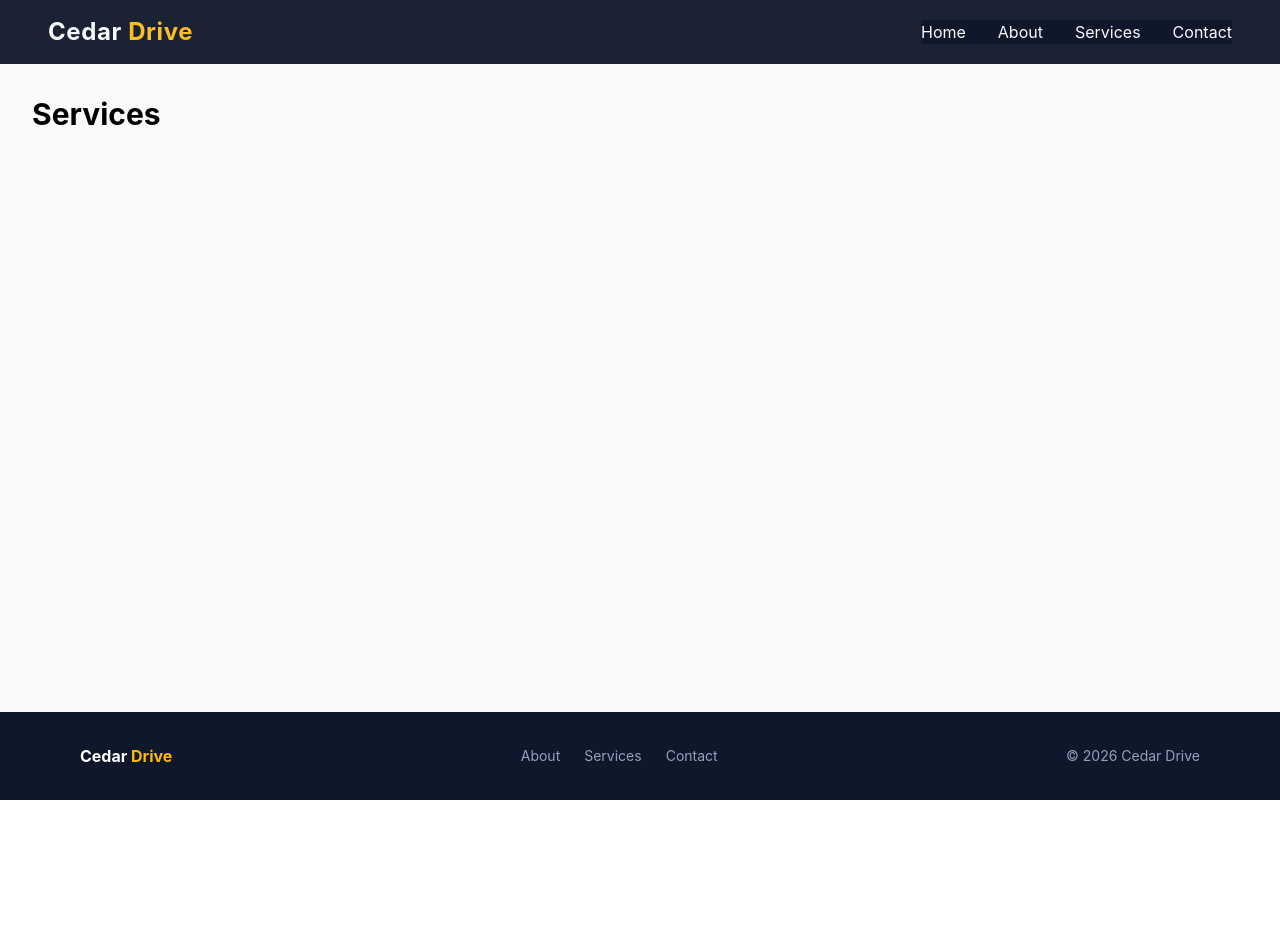
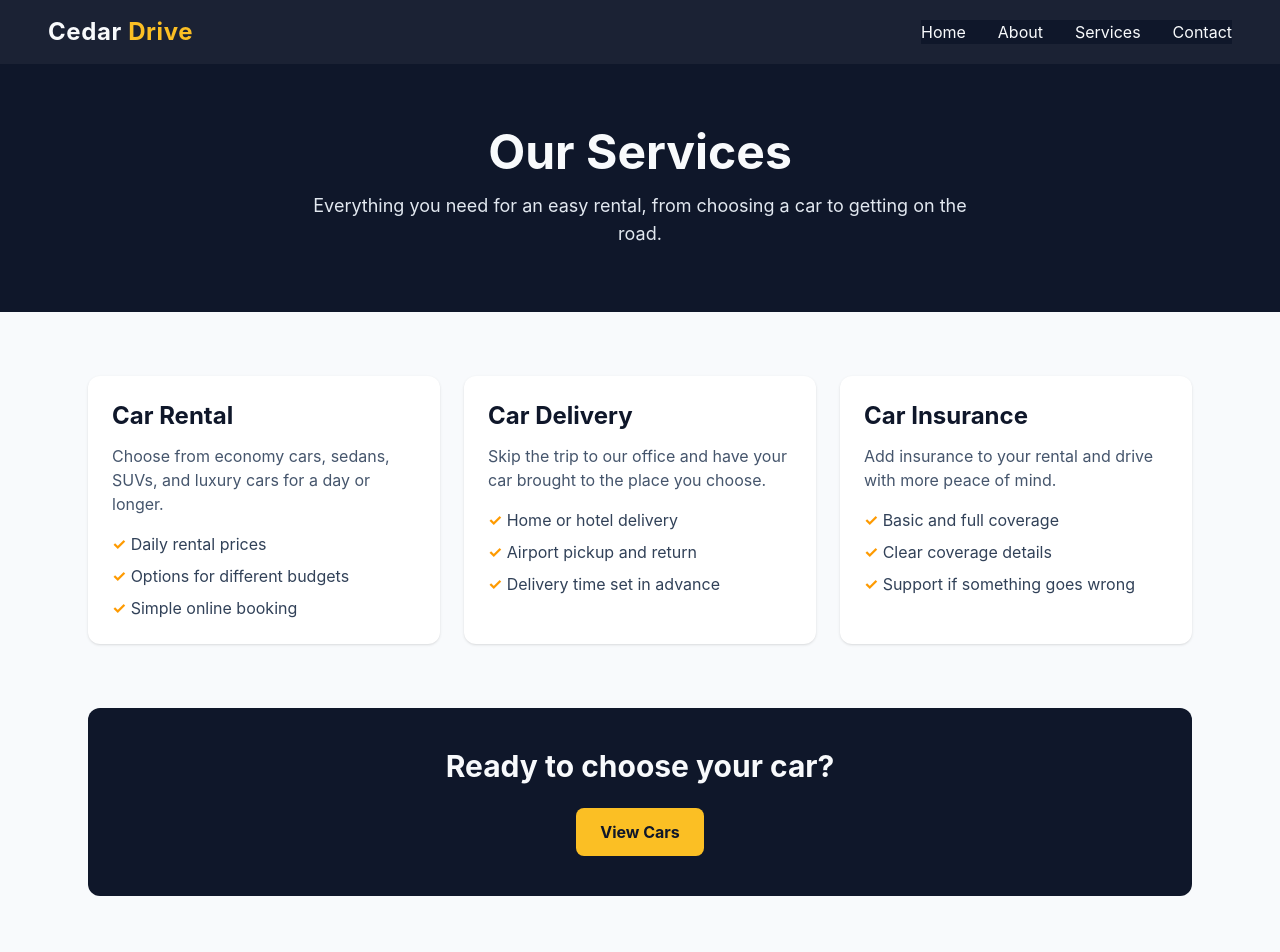
Before and after one commit to 52330825-cmyk/car-rental, a React (Vite) app: page /services in a window 1280 px wide. Shown: the top 952 px of the page. Before the commit the page ends 800 px from the top, so only its background shows below. Built offline with nearby package versions, Linux system fonts and the light colour scheme.

Commit message:
Add about and services pages

```diff
--- a/src/pages/About.jsx
+++ b/src/pages/About.jsx
@@ -1,5 +1,61 @@
+const values = [
+  {
+    title: 'Clear Prices',
+    text: 'The daily price is shown upfront, so customers know what to expect before booking.',
+  },
+  {
+    title: 'Well-Kept Cars',
+    text: 'Our cars are cleaned and checked before every rental.',
+  },
+  {
+    title: 'Friendly Support',
+    text: 'Our team is ready to help customers choose the right car and answer their questions.',
+  },
+]
 function About() {
-  return <h1 className="text-3xl font-bold p-8">About</h1>
+  return(
+<>
+<section className="bg-primary px-6 py-16 text-center text-accent">
+        <h1 className="text-4xl font-bold md:text-5xl">About Cedar Drive</h1>
+        <p className="mx-auto mt-4 max-w-2xl text-lg text-slate-200">
+          Making car rental simple, clear, and comfortable.
+        </p>
+      </section>
+      <section className="mx-auto grid max-w-6xl items-center gap-10 px-6 py-16 md:grid-cols-2">
+        <img
+          src="/images/car-4.jpg"
+          alt="A Hyundai Tucson parked near a wooden house"
+          className="h-80 w-full rounded-xl bg-slate-200 object-cover"
+        />
+ <div>
+          <h2 className="text-3xl font-bold text-primary">Who We Are</h2>
+          <p className="mt-4 text-slate-600">
+            Cedar Drive is a car rental company for everyday trips, family travel, and special
+            occasions. Customers can compare our cars, check the daily price, and book the one
+            that suits them.
+          </p>
+          <p className="mt-4 text-slate-600">
+            Our goal is to remove the stress from renting a car by keeping every step simple,
+            from choosing a car to picking it up.
+          </p>
+        </div>
+      </section>
+      <section className="mx-auto max-w-6xl px-6 pb-16">
+        <h2 className="text-3xl font-bold text-primary">What We Value</h2>
+
+        <div className="mt-8 grid gap-6 md:grid-cols-3">
+          {values.map((value) => (
+            <article key={value.title} className="rounded-xl bg-white p-6 shadow">
+              <h3 className="text-xl font-bold text-primary">{value.title}</h3>
+              <p className="mt-2 text-slate-600">{value.text}</p>
+            </article>
+          ))}
+        </div>
+      </section>
+
+</>
+
+  )
 }
 
 export default About
--- a/src/pages/Services.jsx
+++ b/src/pages/Services.jsx
@@ -1,5 +1,58 @@
+import { Link } from 'react-router-dom'
+const services = [
+  {
+    title: 'Car Rental',
+    text: 'Choose from economy cars, sedans, SUVs, and luxury cars for a day or longer.',
+    points: ['Daily rental prices', 'Options for different budgets', 'Simple online booking'],
+  },
+  {
+    title: 'Car Delivery',
+    text: 'Skip the trip to our office and have your car brought to the place you choose.',
+    points: ['Home or hotel delivery', 'Airport pickup and return', 'Delivery time set in advance'],
+  },
+  {
+    title: 'Car Insurance',
+    text: 'Add insurance to your rental and drive with more peace of mind.',
+    points: ['Basic and full coverage', 'Clear coverage details', 'Support if something goes wrong'],
+  },
+]
 function Services() {
-  return <h1 className="text-3xl font-bold p-8">Services</h1>
+  return(
+    <>
+    <section className="bg-primary px-6 py-16 text-center text-accent">
+        <h1 className="text-4xl font-bold md:text-5xl">Our Services</h1>
+        <p className="mx-auto mt-4 max-w-2xl text-lg text-slate-200">
+          Everything you need for an easy rental, from choosing a car to getting on the road.
+        </p>
+      </section>
+      <section className="mx-auto grid max-w-6xl gap-6 px-6 py-16 md:grid-cols-3">
+        {services.map((service) => (
+          <article key={service.title} className="rounded-xl bg-white p-6 shadow">
+            <h2 className="text-2xl font-bold text-primary">{service.title}</h2>
+            <p className="mt-3 text-slate-600">{service.text}</p>
+            <ul className="mt-4 space-y-2">
+              {service.points.map((point) => (
+                <li key={point} className="text-slate-700">
+                  <span className="font-bold text-amber-500">✓</span> {point}
+                </li>
+              ))}
+            </ul>
+          </article>
+        ))}
+      </section>
+      <section className="mx-auto max-w-6xl px-6 pb-16">
+        <div className="rounded-xl bg-primary px-6 py-10 text-center text-accent">
+          <h2 className="text-3xl font-bold">Ready to choose your car?</h2>
+          <Link
+            to="/"
+            className="mt-6 inline-block rounded-lg bg-secondary px-6 py-3 font-bold text-primary transition hover:bg-amber-300"
+          >
+            View Cars
+          </Link>
+        </div>
+      </section>
+    </>
+  )
 }
 
 export default Services
```
